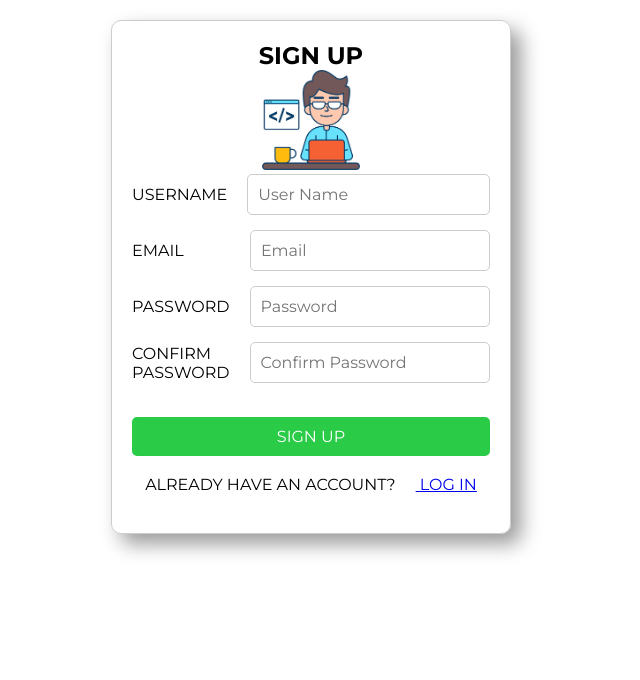
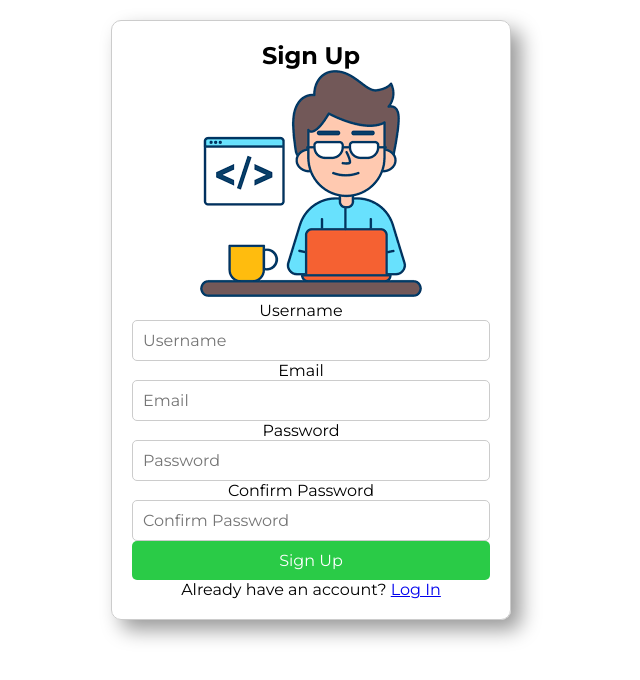
Before and after one commit to AjithACL/Web-Development, a React (Vite) app in the folder Day4_Data_Visualization/Dashboard/: page /register in a window 1280 px wide. Shown: the top 680 px of the page, without its empty margins (329-969 px from the left). Built offline with nearby package versions, Linux system fonts and the light colour scheme.

Commit message:
redux added

```diff
--- a/Day4_Data_Visualization/Dashboard/src/Redux/authSlice.js
+++ b/Day4_Data_Visualization/Dashboard/src/Redux/authSlice.js
@@ -1,9 +1,9 @@
 import { createSlice } from "@reduxjs/toolkit";
 
 const initialState = {
-  user: null, // Currently logged-in user
-  registeredUsers: [], // Array to store registered users
-  error: null, // Error message
+  user: null,
+  registeredUsers: [],
+  error: null,
 };
 
 const authSlice = createSlice({
--- a/Day4_Data_Visualization/Dashboard/src/component/Dashboard.css
+++ b/Day4_Data_Visualization/Dashboard/src/component/Dashboard.css
@@ -44,3 +44,9 @@
   .sidebar ul li a:hover {
     background-color: #34495e;
   }
+  .logout-button{
+    background-color: blue;
+    padding: 10px;
+    border-radius: 7px;
+    color: white;
+  }
--- a/Day4_Data_Visualization/Dashboard/src/component/Dashboard.jsx
+++ b/Day4_Data_Visualization/Dashboard/src/component/Dashboard.jsx
@@ -1,32 +1,39 @@
-import React from 'react';
-import './Dashboard.css';
-import { Link } from 'react-router-dom';
+import React from "react";
+import { useSelector, useDispatch } from "react-redux";
+import { useNavigate,Link } from "react-router-dom";
+import { logout } from "../Redux/authSlice";
+import "./Dashboard.css";
 
 const Dashboard = () => {
+  const dispatch = useDispatch();
+  const navigate = useNavigate();
+  const user = useSelector((state) => state.auth.user);
+
+  const handleLogout = () => {
+    dispatch(logout());
+    navigate("/login");
+  };
+
   return (
     <div className="dashboard">
-        <div className="dashboard-nav">
-           <div className="datavis">
-           <img src="Developer_image.png" alt="" height='40px' width='40px'  />
-           <h1>Data Visualization</h1>
-           </div>
-               <h3>DashBoard</h3>
-               <img src="User.jpg" className='user-img' alt="" height='40px' width='40px'/>
-
+      <div className="dashboard-nav">
+        <div className="datavis">
+          <img src="Developer_image.png" alt="Developer" height="40px" width="40px" />
+          <h1>Data Visualization</h1>
         </div>
+        <div className="user-info">
+          <h3>Welcome, {user?.username || "Guest"}!</h3>
+          <img src="User.jpg" className="user-img" alt="User" height="40px" width="40px" />
+        </div>
+      </div>
       <div className="sidebar">
-
         <ul>
-          <li><Link to='/home'>Home</Link></li>
+          <li><Link to="/home">Home</Link></li>
           <li><a href="#">Analytics</a></li>
           <li><a href="#">Settings</a></li>
-          <li><Link to='/login'>Logout</Link></li>
+          <li><button onClick={handleLogout} className="logout-button">Logout</button></li>
         </ul>
-
       </div>
-
-
-
     </div>
   );
 };
--- a/Day4_Data_Visualization/Dashboard/src/component/Login.jsx
+++ b/Day4_Data_Visualization/Dashboard/src/component/Login.jsx
@@ -1,11 +1,14 @@
 import React, { useState } from "react";
-import { Link, useNavigate } from "react-router-dom";
+import { useDispatch, useSelector } from "react-redux";
+import { setUser, setError } from "../Redux/authSlice";
+import { useNavigate, Link } from "react-router-dom";
 import "./Login.css";
 
 const Login = () => {
   const [formData, setFormData] = useState({ email: "", password: "" });
-  const [error, setError] = useState("");
+  const dispatch = useDispatch();
   const navigate = useNavigate();
+  const { registeredUsers, error } = useSelector((state) => state.auth);
 
   const handleChange = (e) => {
     const { name, value } = e.target;
@@ -15,72 +18,51 @@ const Login = () => {
   const handleSubmit = (e) => {
     e.preventDefault();
 
-    // Get user data from local storage
-    const storedUser = JSON.parse(localStorage.getItem("userData"));
+    const user = registeredUsers.find(
+      (user) =>
+        user.email === formData.email && user.password === formData.password
+    );
 
-    if (storedUser) {
-      const { email, password } = storedUser;
-
-      // Check if credentials match
-      if (formData.email === email && formData.password === password) {
-        navigate("/home"); // Navigate to /home
+    if (user) {
+      dispatch(setUser(user));
+      navigate("/home");
     } else {
-        setError("Invalid email or password."); // Set a string
-      }
-    } else {
-      setError("No account found. Please register first."); // Set a string
+      dispatch(setError("Invalid email or password."));
     }
   };
 
   return (
     <div className="Logincontainer">
-      <div>
-        <h2>LOGIN</h2>
-        <div>
-          <img
-            src="Developer_image.png"
-            alt="Register Illustration"
-            height="100px"
-          />
-          <br />
+      <h2>Log In</h2>
+      <img src="Developer_image.png" alt="" />
       <form onSubmit={handleSubmit}>
         <div>
-              <label htmlFor="email">Email:</label>
-              <br />
+          <label htmlFor="email">Email</label>
           <input
             type="email"
             name="email"
             placeholder="Email"
-                value={formData.email}
+
             onChange={handleChange}
+
           />
-              <br />
         </div>
-            <br />
         <div>
-              <label htmlFor="password">Password:</label>
-              <br />
+          <label htmlFor="password">Password</label>
           <input
             type="password"
             name="password"
             placeholder="Password"
-                value={formData.password}
+
             onChange={handleChange}
+
           />
-              <br />
         </div>
-            <br />
-            {error && <span className="error">{error}</span>} {/* Display error */}
-            <br />
-            <button type="submit">LOGIN</button>
-            <br />
+        {error && <span className="error">{error}</span>}
+        <button type="submit">Log In</button>
+      </form>
       <div>
-              <label htmlFor="">DON'T HAVE AN ACCOUNT?</label>
-              <Link to="/register"> SIGN UP</Link>
-            </div>
-            <br />
-          </form>
-        </div>
+        Don't have an account? <Link to="/register">Sign Up</Link>
       </div>
     </div>
   );
--- a/Day4_Data_Visualization/Dashboard/src/component/Register.jsx
+++ b/Day4_Data_Visualization/Dashboard/src/component/Register.jsx
@@ -1,5 +1,7 @@
 import React, { useState } from "react";
-import { Link, useNavigate } from "react-router-dom"; // Import useNavigate
+import { useDispatch, useSelector } from "react-redux";
+import { Link, useNavigate } from "react-router-dom";
+import { registerUser, setError } from "../Redux/authSlice";
 import "./Register.css";
 
 const Register = () => {
@@ -9,11 +11,12 @@ const Register = () => {
     password: "",
     confirmPassword: "",
   });
-  const [errorData, setErrorData] = useState({});
-  const navigate = useNavigate(); // Initialize useNavigate
+  const error = useSelector((state) => state.auth.error);
+  const dispatch = useDispatch();
+  const navigate = useNavigate();
 
   const validateEmail = (email) => {
-    const emailRegex = /^[a-zA-Z0-9._%+-]+@[a-zA-Z0-9.-]+\.[a-zA-Z]{2,}$/;
+    const emailRegex = /^[a-z0-9._%+-]+@[a-z0-9.-]+\.[a-z]{2,}$/;
     return emailRegex.test(email);
   };
 
@@ -28,129 +31,77 @@ const Register = () => {
     setFormData({ ...formData, [name]: value });
   };
 
-  const validateForm = () => {
-    let errors = {};
-    let isValid = true;
-
-    if (!formData.username.trim()) {
-      errors.username = "Username is required.";
-      isValid = false;
-    }
-
-    if (!formData.email.trim()) {
-      errors.email = "Email is required.";
-      isValid = false;
-    } else if (!validateEmail(formData.email)) {
-      errors.email = "Enter a valid email address.";
-      isValid = false;
-    }
-
-    if (!formData.password.trim()) {
-      errors.password = "Password is required.";
-      isValid = false;
-    } else if (!validatePassword(formData.password)) {
-      errors.password =
-        "Password must be at least 8 characters long, include one uppercase letter, one lowercase letter, one number, and one special character.";
-      isValid = false;
-    }
-
-    if (!formData.confirmPassword.trim()) {
-      errors.confirmPassword = "Confirm password is required.";
-      isValid = false;
-    } else if (formData.password !== formData.confirmPassword) {
-      errors.confirmPassword = "Passwords do not match.";
-      isValid = false;
-    }
-
-    setErrorData(errors);
-    return isValid;
-  };
-
   const handleSubmit = (e) => {
     e.preventDefault();
 
-    if (validateForm()) {
-      // Save user data to local storage
-      localStorage.setItem("userData", JSON.stringify(formData));
-
-      // Navigate to /home
-      navigate("/home");
+    if (!formData.username) {
+      dispatch(setError("Username is required."));
+    } else if (!validateEmail(formData.email)) {
+      dispatch(setError("Enter a valid email address."));
+    } else if (!validatePassword(formData.password)) {
+      dispatch(
+        setError(
+          "Password must be at least 8 characters long, include one uppercase letter, one lowercase letter, one number, and one special character."
+        )
+      );
+    } else if (formData.password !== formData.confirmPassword) {
+      dispatch(setError("Passwords do not match."));
+    } else {
+      dispatch(registerUser(formData));
+      navigate("/login");
     }
   };
 
   return (
     <div className="Registercontainer">
+      <h2>Sign Up</h2>
+      <img src="Developer_image.png" alt="" />
+      <form onSubmit={handleSubmit}>
         <div>
-        <h2>SIGN UP</h2>
-        <div>
-          <img
-            src="Developer_image.png"
-            alt="Register Illustration"
-            height="100px"
-          />
-          <form onSubmit={handleSubmit}>
-            <div className="input-group">
-              <label htmlFor="username">USERNAME</label>
+          <label htmlFor="username">Username</label>
           <input
-                id="username"
+            type="text"
             name="username"
-                type="text"
-                placeholder="User Name"
+            placeholder="Username"
+
             onChange={handleChange}
           />
-              {errorData.username && (
-                <span className="error">{errorData.username}</span>
-              )}
         </div>
-            <div className="input-group">
-              <label htmlFor="email">EMAIL</label>
+        <div>
+          <label htmlFor="email">Email</label>
           <input
-                id="email"
+            type="email"
             name="email"
-                type="email"
             placeholder="Email"
+
             onChange={handleChange}
           />
-              {errorData.email && (
-                <span className="error">{errorData.email}</span>
-              )}
         </div>
-            <div className="input-group">
-              <label htmlFor="password">PASSWORD</label>
+        <div>
+          <label htmlFor="password">Password</label>
           <input
-                id="password"
+            type="password"
             name="password"
-                type="password"
             placeholder="Password"
+
             onChange={handleChange}
           />
-              {errorData.password && (
-                <span className="error">{errorData.password}</span>
-              )}
         </div>
-            <div className="input-group">
-              <label htmlFor="confirmPassword">CONFIRM PASSWORD</label>
+        <div>
+          <label htmlFor="confirmPassword">Confirm Password</label>
           <input
-                id="confirmPassword"
+            type="password"
             name="confirmPassword"
-                type="password"
             placeholder="Confirm Password"
+
             onChange={handleChange}
           />
-              {errorData.confirmPassword && (
-                <span className="error">{errorData.confirmPassword}</span>
-              )}
         </div>
-            <br />
-            <button type="submit">SIGN UP</button>
-            <br />
+        {error && <span className="error">{error}</span>}
+        <button type="submit">Sign Up</button>
       </form>
       <div>
-            <label>ALREADY HAVE AN ACCOUNT?</label>
-            <Link to="/login"> LOG IN</Link>
-          </div>
-          <br />
-        </div>
+        Already have an account? <Link to="/login">Log In</Link>
       </div>
     </div>
   );
```
Lines whose indentation alone changed are shown as unchanged.
